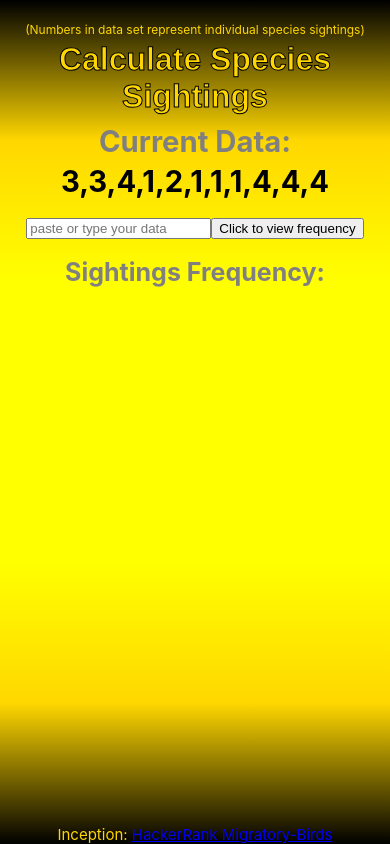
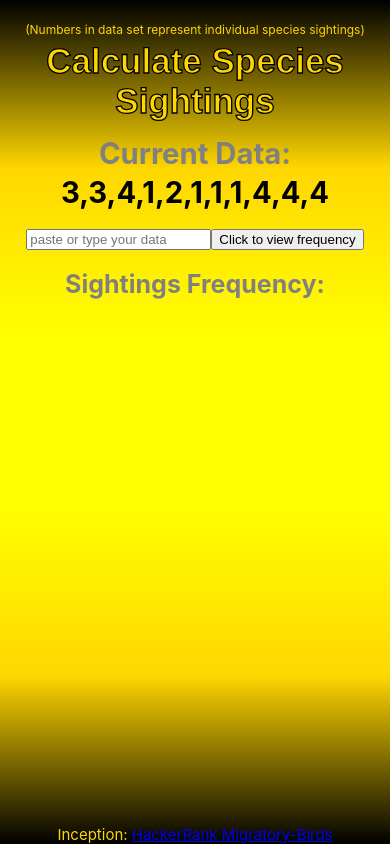
Before and after one commit to takilesi/species-sightings, a React (Create React App) app: page / in a window 390 px wide. Built offline with nearby package versions, Linux system fonts and the light colour scheme.

Commit message:
more css tweaks for mobile deploy

```diff
--- a/src/App.css
+++ b/src/App.css
@@ -5,7 +5,7 @@
   width: 100%;
   color: gold;
   text-align: center;
-  background-image: linear-gradient(black,gold,yellow,yellow,yellow,gold,black);
+  background-image: linear-gradient(black,gold,yellow,yellow,gold,black);
   background-position: center top;
   background-repeat: no-repeat;
   background-size: 100% auto;
@@ -18,7 +18,9 @@
   margin-top: -8px;
   /* -webkit-text-stroke-width: 1px; */
   font-family: 'Franklin Gothic Medium', 'Arial Narrow', Arial, sans-serif;
-  -webkit-text-stroke: 1px black;
+  -webkit-text-stroke: 1.3px black;
+  font-size: 35px;
+  font-weight: bold;
 }
 .footer{
   position: fixed;
--- a/src/App.js
+++ b/src/App.js
@@ -7,7 +7,7 @@ function App({viewBirdArray}) {
   return (
     <div className="App">
        <p className="header">(Numbers in data set represent individual species sightings)</p>
-       <h1 className="title">Calculate Species Sightings</h1>
+       <p className="title">Calculate Species Sightings</p>
        <Birds />
        <footer className="footer">Inception: <a href="https://www.hackerrank.com/challenges/migratory-birds/problem?isFullScreen=true">HackerRank Migratory-Birds</a></footer>
     </div>
```
